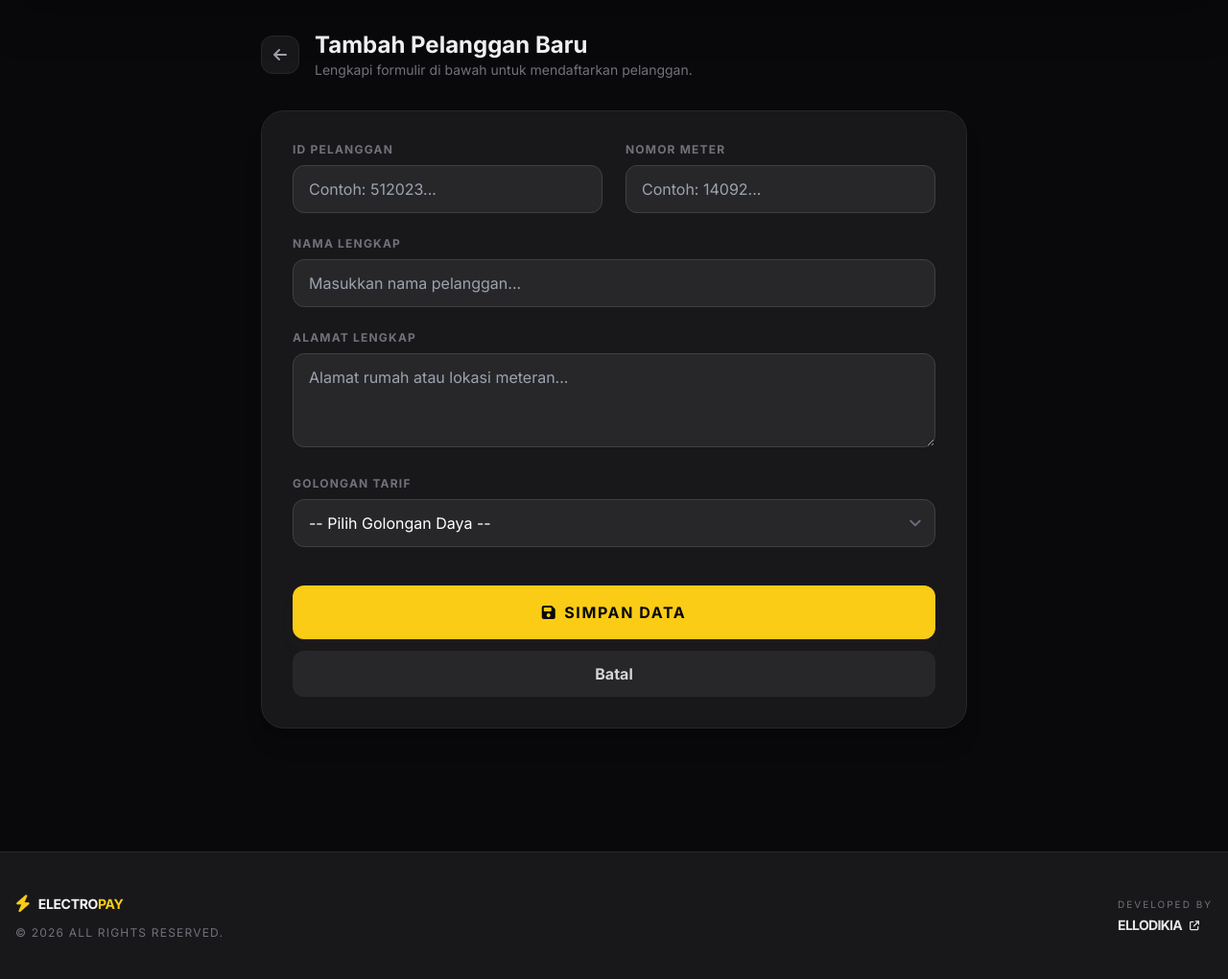
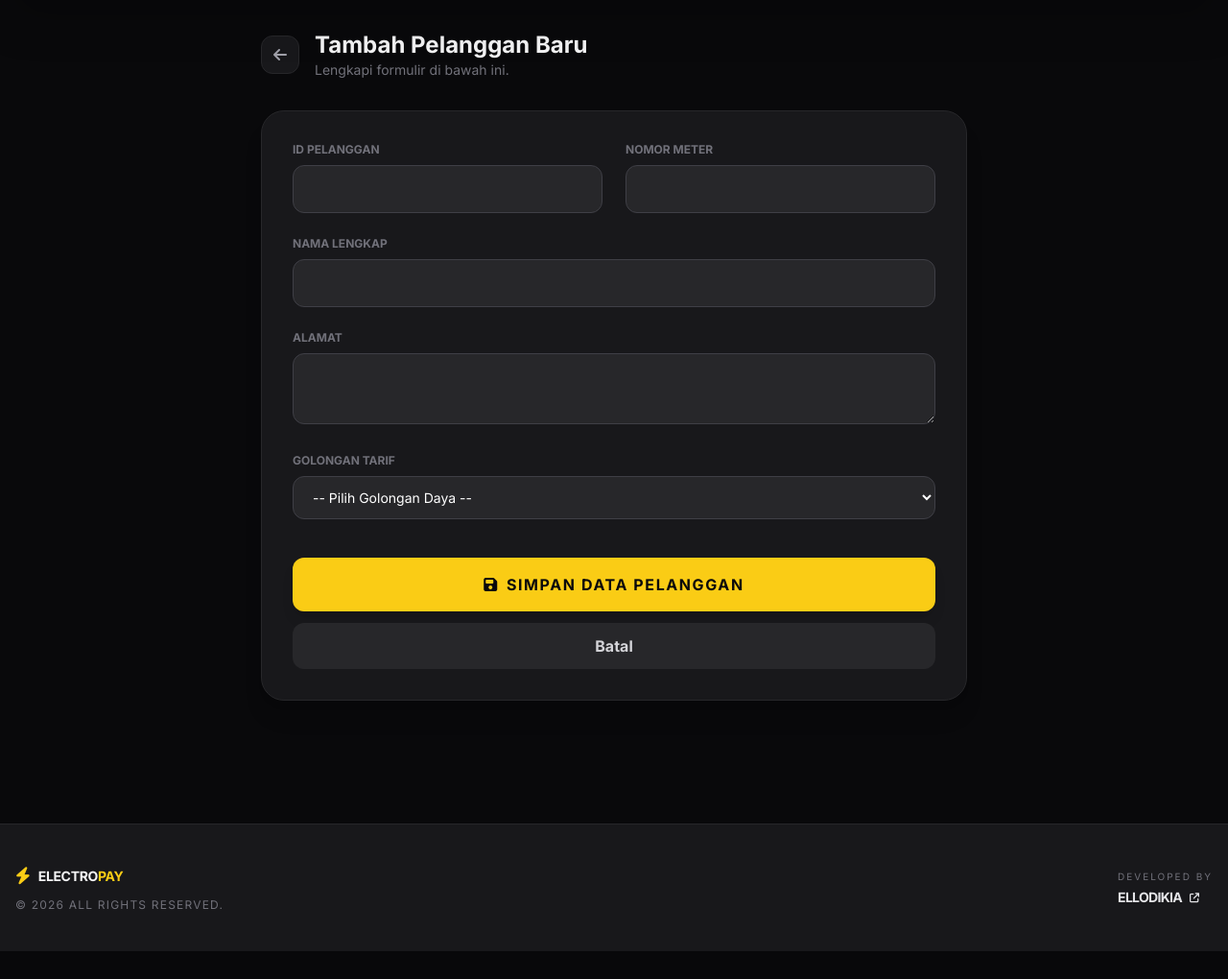
Before and after one commit to ellodikia/Electric-Payment, a PHP site: page /form_add_pelanggan.php in a window 1280 px wide. Shown: the part 81-1101 px from the top of the page at 96% size. After the commit the page ends 1072 px from the top, so only its background shows below. Run offline with PHP 8.4, Linux system fonts and the light colour scheme; a user stored in the database is signed in; data comes from the database, SQL or seed files in the repository; some libraries are stand-ins or nearby versions.

Commit message:
update 2

```diff
--- a/form_add_pelanggan.php
+++ b/form_add_pelanggan.php
@@ -14,79 +14,74 @@ $tarif = mysqli_query($koneksi, "SELECT kodetarif, daya FROM payment_tarif");
 <head>
     <meta charset="UTF-8">
     <meta name="viewport" content="width=device-width, initial-scale=1.0">
-    <link rel="icon" href="image/logo.png" type="image/png" />
     <title>Tambah Pelanggan | Electro Payment</title>
-
     <script src="https://cdn.tailwindcss.com"></script>
     <link rel="stylesheet" href="https://cdnjs.cloudflare.com/ajax/libs/font-awesome/6.5.1/css/all.min.css" />
-    <link href="https://cdnjs.cloudflare.com/ajax/libs/flowbite/2.3.0/flowbite.min.css" rel="stylesheet" />
-
     <style>
         @import url('https://fonts.googleapis.com/css2?family=Inter:wght@300;400;600;700&display=swap');
         body { font-family: 'Inter', sans-serif; }
-        .bg-yellow-brand { background-color: #FACC15; }
-        .text-yellow-brand { color: #FACC15; }
-        .no-scrollbar::-webkit-scrollbar { display: none; }
-        .no-scrollbar { -ms-overflow-style: none; scrollbar-width: none; }
     </style>
 </head>
 <body class="bg-zinc-950 text-zinc-100 min-h-screen">
-
 
 <?php include 'nav.php'; ?>
 
 <main class="max-w-3xl mx-auto px-4 py-12 pt-4">
     <div class="mb-8 flex items-center gap-4">
-            <a href="data_pelanggan.php" class="w-10 h-10 bg-zinc-900 border border-zinc-800 flex items-center justify-center rounded-xl text-zinc-400 hover:text-yellow-brand hover:border-yellow-brand transition-all">
+        <a href="data_pelanggan.php" class="w-10 h-10 bg-zinc-900 border border-zinc-800 flex items-center justify-center rounded-xl text-zinc-400 hover:text-yellow-400 transition-all">
             <i class="fa-solid fa-arrow-left"></i>
         </a>
         <div>
             <h2 class="text-2xl font-bold">Tambah Pelanggan Baru</h2>
-                <p class="text-zinc-500 text-sm">Lengkapi formulir di bawah untuk mendaftarkan pelanggan.</p>
+            <p class="text-zinc-500 text-sm">Lengkapi formulir di bawah ini.</p>
         </div>
     </div>
 
     <div class="bg-zinc-900 rounded-3xl border border-zinc-800 shadow-xl p-8">
-            <form action="insert_pelanggan.php" method="post" class="space-y-6">
+        <form action="insert_pelanggan.php" method="POST" class="space-y-6">
 
             <div class="grid grid-cols-1 md:grid-cols-2 gap-6">
                 <div>
-                        <label class="block mb-2 text-xs font-bold uppercase tracking-widest text-zinc-500">ID Pelanggan</label>
-                        <input type="number" name="id_pelanggan" class="w-full bg-zinc-800 border border-zinc-700 text-white rounded-xl py-3 px-4 focus:ring-2 focus:ring-yellow-brand/50 focus:border-yellow-brand outline-none transition-all" placeholder="Contoh: 512023..." required>
+                    <label class="block mb-2 text-xs font-bold text-zinc-500 uppercase">ID Pelanggan</label>
+                    <input type="number" name="id_pelanggan" class="w-full bg-zinc-800 border border-zinc-700 text-white rounded-xl py-3 px-4 outline-none focus:border-yellow-400" required>
                 </div>
                 <div>
-                        <label class="block mb-2 text-xs font-bold uppercase tracking-widest text-zinc-500">Nomor Meter</label>
-                        <input type="number" name="nometer" class="w-full bg-zinc-800 border border-zinc-700 text-white rounded-xl py-3 px-4 focus:ring-2 focus:ring-yellow-brand/50 focus:border-yellow-brand outline-none transition-all" placeholder="Contoh: 14092..." required>
+                    <label class="block mb-2 text-xs font-bold text-zinc-500 uppercase">Nomor Meter</label>
+                    <input type="number" name="nometer" class="w-full bg-zinc-800 border border-zinc-700 text-white rounded-xl py-3 px-4 outline-none focus:border-yellow-400" required>
                 </div>
             </div>
 
             <div>
-                    <label class="block mb-2 text-xs font-bold uppercase tracking-widest text-zinc-500">Nama Lengkap</label>
-                    <input type="text" name="nama" class="w-full bg-zinc-800 border border-zinc-700 text-white rounded-xl py-3 px-4 focus:ring-2 focus:ring-yellow-brand/50 focus:border-yellow-brand outline-none transition-all" placeholder="Masukkan nama pelanggan..." required>
+                <label class="block mb-2 text-xs font-bold text-zinc-500 uppercase">Nama Lengkap</label>
+                <input type="text" name="nama" class="w-full bg-zinc-800 border border-zinc-700 text-white rounded-xl py-3 px-4 outline-none focus:border-yellow-400" required>
             </div>
 
             <div>
-                    <label class="block mb-2 text-xs font-bold uppercase tracking-widest text-zinc-500">Alamat Lengkap</label>
-                    <textarea name="alamat" rows="3" class="w-full bg-zinc-800 border border-zinc-700 text-white rounded-xl py-3 px-4 focus:ring-2 focus:ring-yellow-brand/50 focus:border-yellow-brand outline-none transition-all" placeholder="Alamat rumah atau lokasi meteran..."></textarea>
+                <label class="block mb-2 text-xs font-bold text-zinc-500 uppercase">Alamat</label>
+                <textarea name="alamat" rows="2" class="w-full bg-zinc-800 border border-zinc-700 text-white rounded-xl py-3 px-4 outline-none focus:border-yellow-400"></textarea>
             </div>
 
             <div>
-                    <label class="block mb-2 text-xs font-bold uppercase tracking-widest text-zinc-500">Golongan Tarif</label>
-                    <select name="kodetarif" class="w-full bg-zinc-800 border border-zinc-700 text-white rounded-xl py-3 px-4 focus:ring-2 focus:ring-yellow-brand/50 focus:border-yellow-brand outline-none transition-all cursor-pointer" required>
-                        <option value="" disabled selected>-- Pilih Golongan Daya --</option>
-                        <?php while ($row = mysqli_fetch_assoc($tarif)) { ?>
-                            <option value="<?= $row['kodetarif'] ?>" class="bg-zinc-900">
-                                <?= $row['kodetarif'] ?> — (<?= number_format($row['daya'], 0, ',', '.') ?> VA)
-                            </option>
-                        <?php } ?>
+                <label class="block mb-2 text-xs font-bold text-zinc-500 uppercase">Golongan Tarif</label>
+                <select name="kodetarif" class="w-full bg-zinc-800 border border-zinc-700 text-white text-sm rounded-xl py-3 px-4 outline-none cursor-pointer" required>
+                    <option value="">-- Pilih Golongan Daya --</option>
+                    <?php
+                    if ($tarif && mysqli_num_rows($tarif) > 0) {
+                        while ($row = mysqli_fetch_assoc($tarif)) {
+                            echo "<option value='".$row['kodetarif']."' class='bg-zinc-900'>".$row['kodetarif']." — ".number_format($row['daya'], 0, ',', '.')." VA</option>";
+                        }
+                    } else {
+                        echo "<option value=''>Data tarif gagal dimuat</option>";
+                    }
+                    ?>
                 </select>
             </div>
 
             <div class="pt-4 flex flex-col gap-3">
-                    <button type="submit" class="w-full bg-yellow-brand hover:bg-yellow-500 text-zinc-950 font-black py-4 rounded-xl shadow-lg shadow-yellow-900/10 flex items-center justify-center gap-2 transition-all active:scale-95 uppercase tracking-widest">
-                        <i class="fa-solid fa-floppy-disk"></i> Simpan Data
+                <button type="submit" name="submit" class="w-full bg-yellow-400 hover:bg-yellow-300 text-zinc-950 font-black py-4 rounded-xl shadow-lg flex items-center justify-center gap-2 transition-all active:scale-95 uppercase tracking-widest">
+                    <i class="fa-solid fa-floppy-disk"></i> Simpan Data Pelanggan
                 </button>
-                    <a href="data_pelanggan.php" class="w-full bg-zinc-800 hover:bg-zinc-700 text-zinc-300 font-bold py-3 rounded-xl flex items-center justify-center gap-2 transition-all">
+                <a href="data_pelanggan.php" class="w-full bg-zinc-800 text-zinc-300 py-3 rounded-xl flex items-center justify-center font-bold">
                     Batal
                 </a>
             </div>
@@ -97,7 +92,5 @@ $tarif = mysqli_query($koneksi, "SELECT kodetarif, daya FROM payment_tarif");
 
 <?php include 'footer.php'; ?>
 
-
-    <script src="https://cdnjs.cloudflare.com/ajax/libs/flowbite/2.3.0/flowbite.min.js"></script>
 </body>
 </html>
```
Also changed, not shown: cetak_struk.php (+6 -5 lines), data_pembayaran.php (+7 -2 lines), data_tarif.php (+1 -9 lines). Lines whose indentation alone changed are shown as unchanged.
